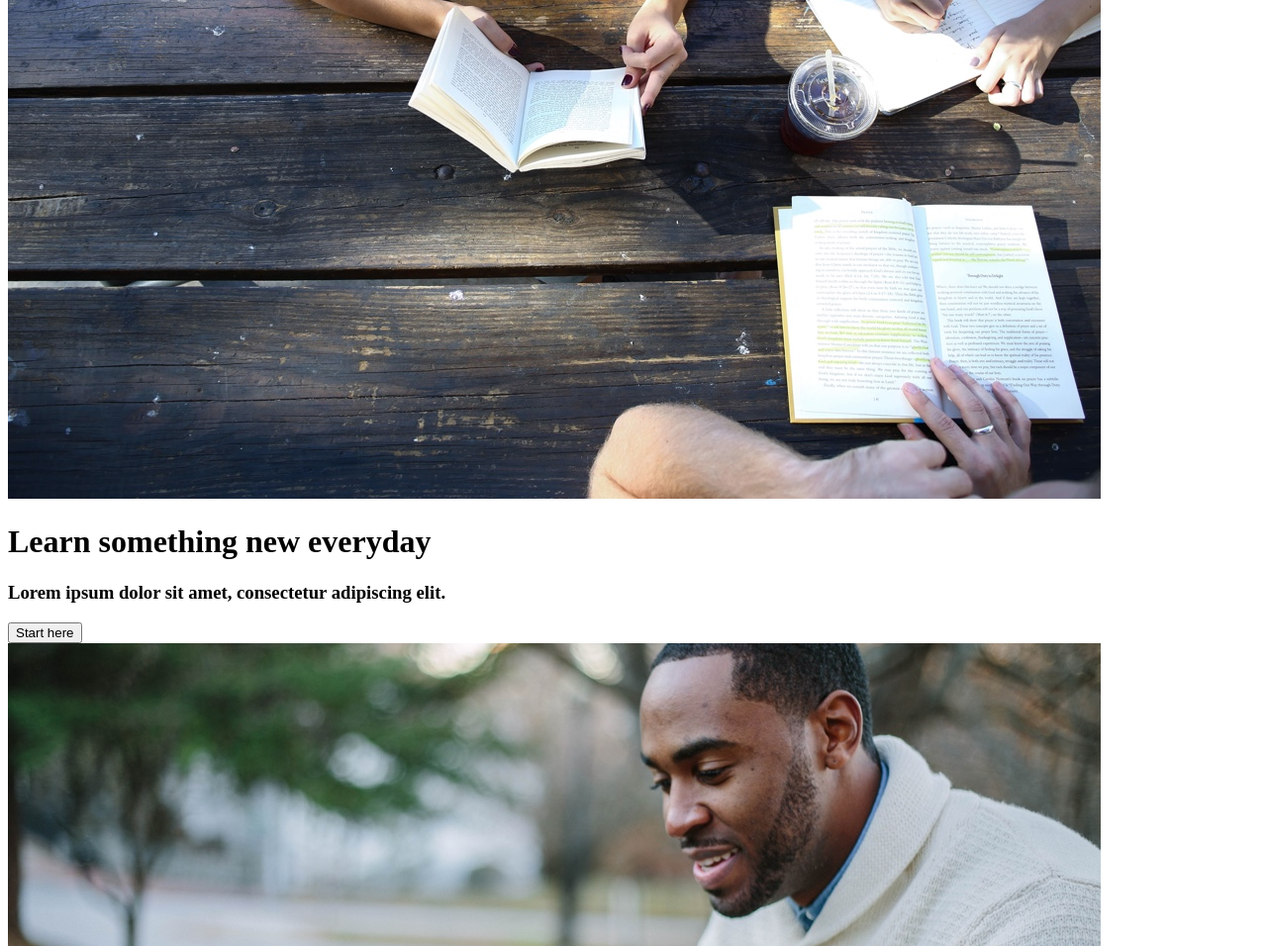
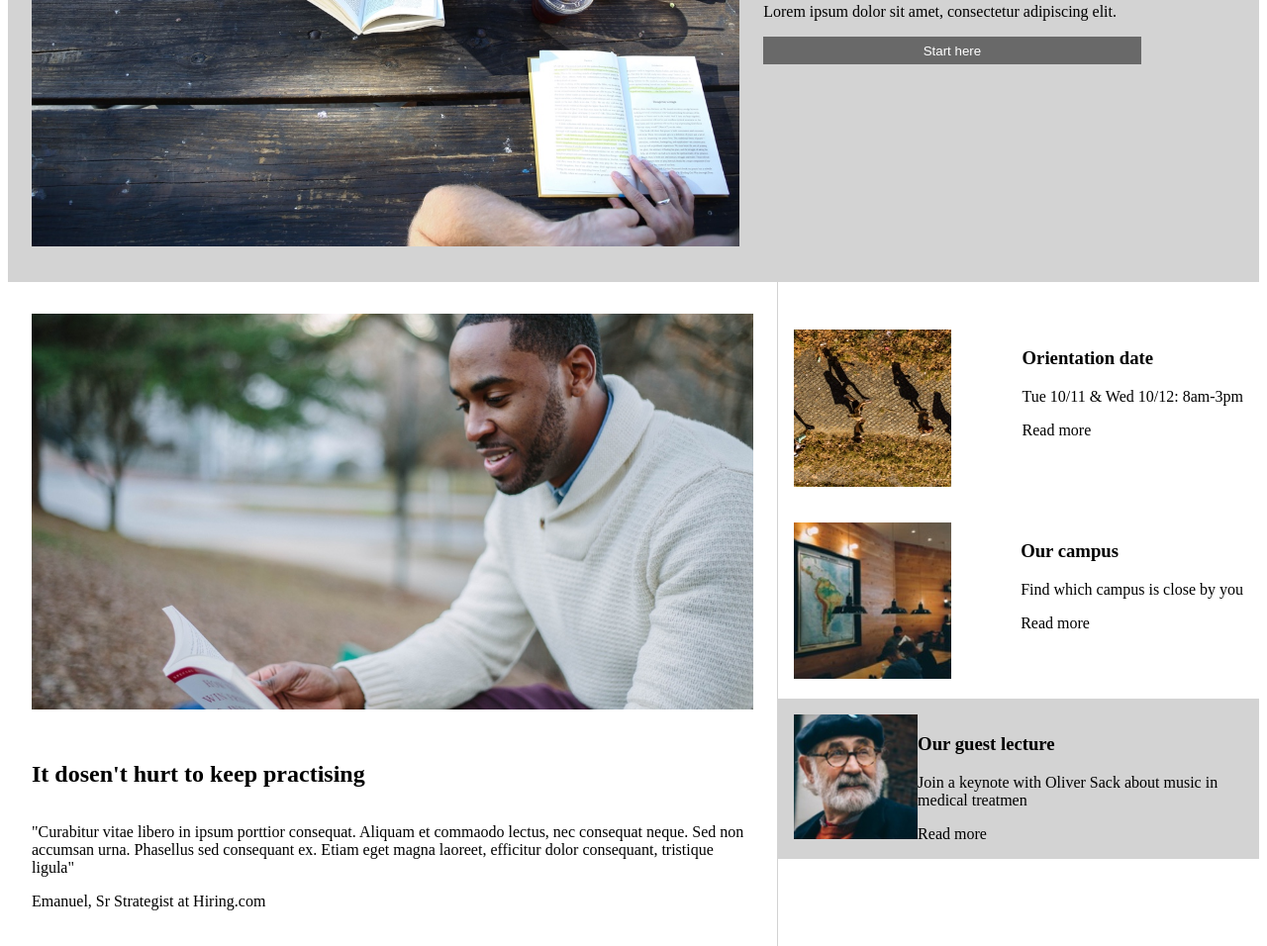
Before and after one commit to ZanziQ/colmar_academy, a plain HTML site: page index.html in a window 1280 px wide. Shown: the part 384-1340 px from the top of the page at 99% size. Drawn offline with Linux system fonts and the light colour scheme.

Commit message:
nearly finished section b - i need to fight with add section

```diff
--- a/index.html
+++ b/index.html
@@ -58,13 +58,13 @@
       </div>
       <div class="right">
         <h1>Learn something new everyday</h1>
-        <h3>Lorem ipsum dolor sit amet, consectetur adipiscing elit.</h3>
+        <p>Lorem ipsum dolor sit amet, consectetur adipiscing elit.</p>
         <button>Start here</button>
       </div>
     </div>
 
     <div class="section_b">
-      <div class="letf">
+      <div class="left">
         <div class="img_container">
           <img
             src="./resources/images/information-main.jpg"
@@ -84,7 +84,7 @@
       </div>
       <div class="right">
         <div class="ad_container">
-          <div>
+          <div class="ad_img">
             <img src="./resources/images/information-orientation.jpg" alt="" />
           </div>
           <div>
@@ -94,7 +94,7 @@
           </div>
         </div>
         <div class="ad_container">
-          <div>
+          <div class="ad_img">
             <img src="./resources/images/information-campus.jpg" alt="" />
           </div>
           <div>
@@ -103,8 +103,8 @@
             <a href="">Read more</a>
           </div>
         </div>
-        <div class="ad_container">
-          <div>
+        <div class="ad_container" id="gray_background">
+          <div class="ad_img">
             <img
               src="./resources/images/information-guest-lecture.jpg"
               alt=""
--- a/resources/css/style.css
+++ b/resources/css/style.css
@@ -16,7 +16,7 @@ li {
 
 a {
   text-decoration: none;
-  color: black;
+  color: rgb(0, 0, 0);
 }
 
 #icon {
@@ -32,3 +32,81 @@ a {
 #gray {
   color: gray;
 }
+
+.section_a {
+  background-color: lightgray;
+  display: flex;
+}
+
+.section_a .left {
+  padding: 2em 1.5em;
+  width: 60%;
+}
+
+.section_a .left img {
+  width: 100%;
+  height: auto;
+}
+
+.section_a .right {
+  display: flex;
+  flex-direction: column;
+  justify-content: center;
+  padding-right: 1.5em;
+  width: 40%;
+}
+
+button {
+  background-color: dimgray;
+  width: 80%;
+  padding: 0.5em 0;
+  color: white;
+  border: none;
+}
+
+.section_b {
+  display: flex;
+}
+
+.section_b .left {
+  padding: 2em 1.5em;
+  width: 60%;
+}
+
+.section_b .left img {
+  width: 100%;
+  height: auto;
+}
+
+.section_b .left h2 {
+  margin-top: 2em;
+  margin-bottom: 1.5em;
+}
+
+.section_b .right {
+  border-left: 0.5px solid lightgray;
+  width: 40%;
+  display: flex;
+  flex-direction: column;
+  padding: 2em 0;
+}
+
+.ad_container {
+  display: flex;
+  padding: 1em;
+  justify-content: space-between;
+}
+
+.ad_img {
+  width: 35%;
+}
+
+.ad_container img {
+  width: 100%;
+  height: auto;
+  box-sizing: border-box;
+}
+
+#gray_background {
+  background-color: lightgray;
+}
```
